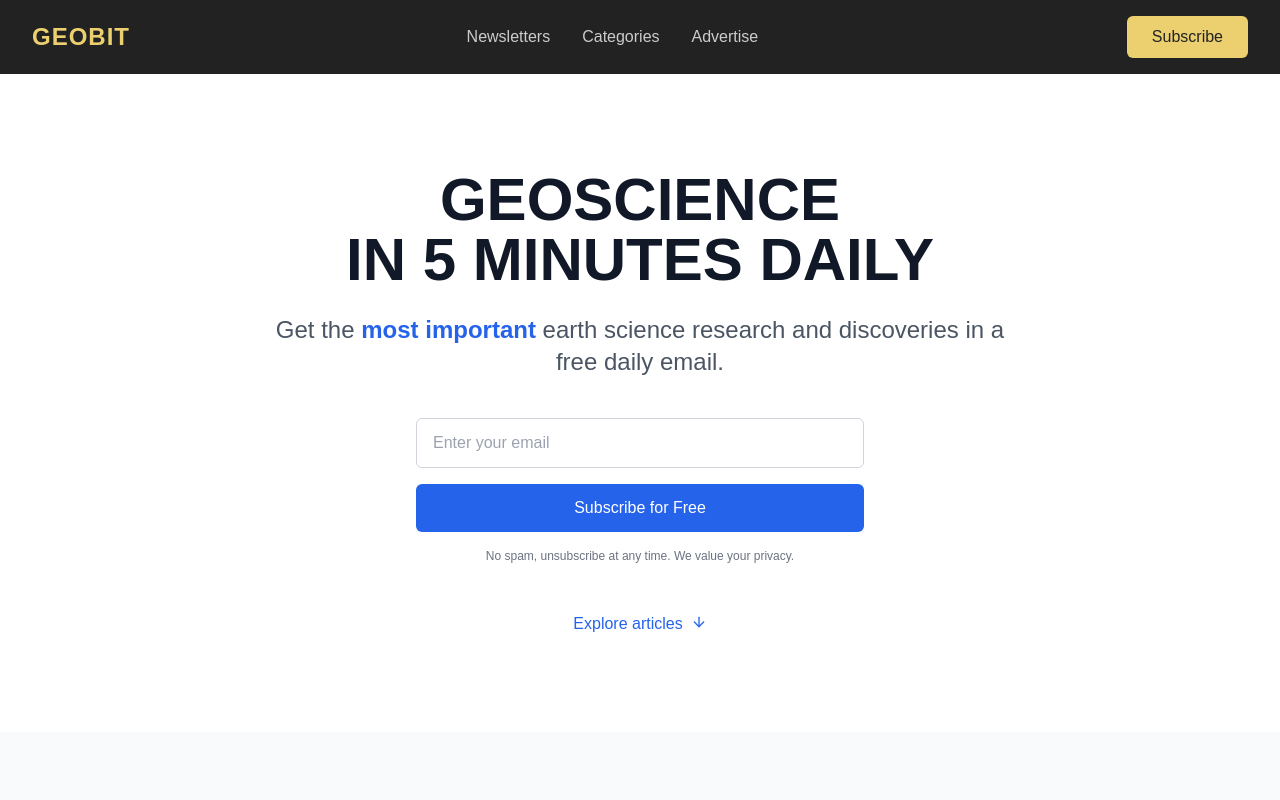
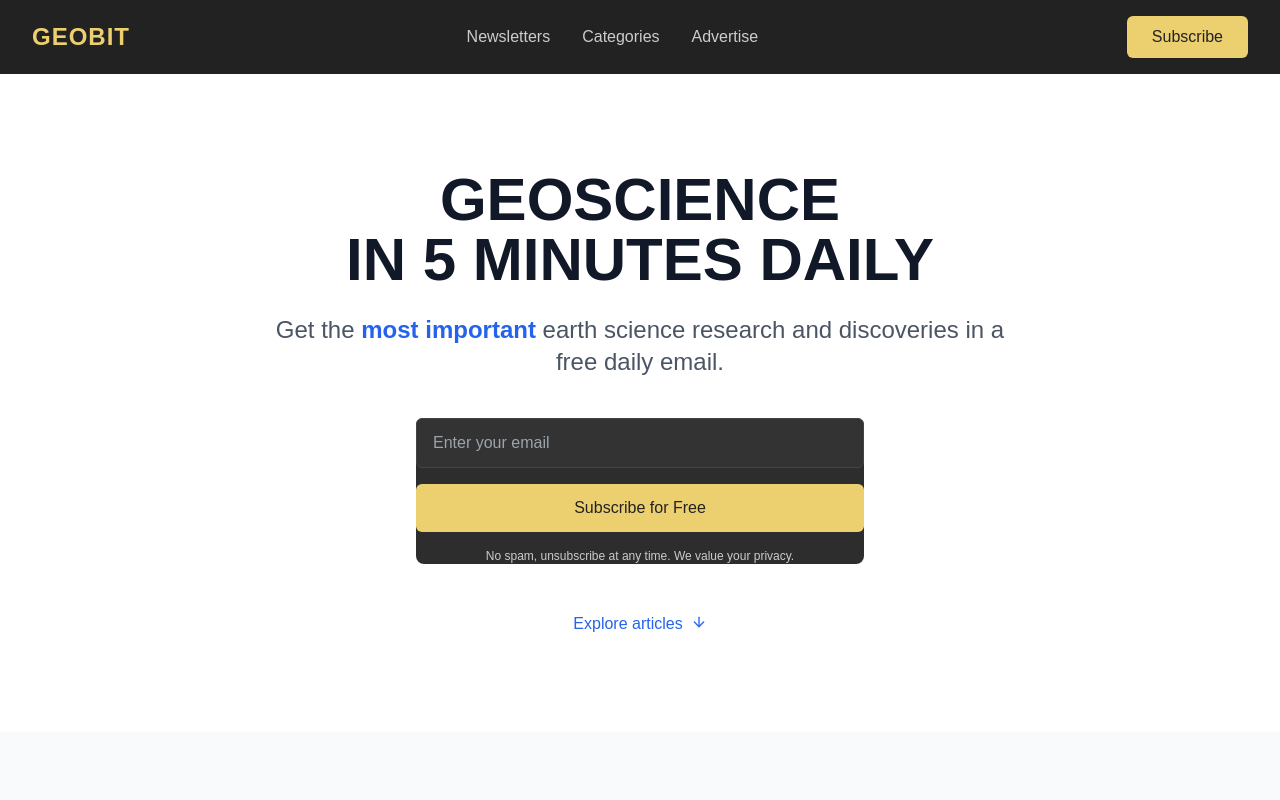
Before and after one commit to szilarddenes/geobit, a Next.js app: page / in a window 1280 px wide. Shown: the top 800 px of the page. Built offline with nearby package versions, Linux system fonts and the light colour scheme.

Commit message:
Update SubscriptionForm component to use dark theme

```diff
--- a/src/components/newsletter/SubscriptionForm.js
+++ b/src/components/newsletter/SubscriptionForm.js
@@ -1,6 +1,6 @@
 import { useState } from 'react';
 
-const SubscriptionForm = ({ className, buttonText = "Subscribe", theme = "light" }) => {
+const SubscriptionForm = ({ className, buttonText = "Subscribe", theme = "dark" }) => {
   const [email, setEmail] = useState('');
   const [isSubmitting, setIsSubmitting] = useState(false);
   const [subscribed, setSubscribed] = useState(false);
@@ -37,32 +37,38 @@
   const styles = {
     light: {
       container: 'bg-white',
-      input: 'border border-gray-300 focus:border-blue-500 focus:ring-blue-500 text-gray-900',
-      button: 'bg-blue-600 hover:bg-blue-700 focus:ring-blue-500 text-white',
+      input: 'border border-gray-300 focus:border-primary focus:ring-primary text-gray-900',
+      button: 'bg-primary hover:bg-primary-light focus:ring-primary-dark text-dark',
       text: 'text-gray-500'
     },
     dark: {
-      container: 'bg-gray-800',
-      input: 'border border-gray-600 focus:border-blue-400 focus:ring-blue-400 text-white bg-gray-700',
-      button: 'bg-blue-500 hover:bg-blue-600 focus:ring-blue-400 text-white',
-      text: 'text-gray-300'
+      container: 'bg-dark-card',
+      input: 'border border-dark-border focus:border-primary focus:ring-primary bg-dark-light text-light',
+      button: 'bg-primary hover:bg-primary-light focus:ring-primary-dark text-dark',
+      text: 'text-light-muted'
+    },
+    darker: {
+      container: 'bg-dark',
+      input: 'border border-dark-border focus:border-primary focus:ring-primary bg-dark-light text-light',
+      button: 'bg-primary hover:bg-primary-light focus:ring-primary-dark text-dark',
+      text: 'text-light-muted'
     }
   };
 
-  const currentStyle = styles[theme] || styles.light;
+  const currentStyle = styles[theme] || styles.dark;
 
   return (
     <div className={`${className} ${currentStyle.container} rounded-lg`}>
       {subscribed ? (
         <div className="text-center py-4">
-          <h3 className={`text-xl font-bold ${theme === 'dark' ? 'text-white' : 'text-gray-900'} mb-2`}>
+          <h3 className={`text-xl font-bold ${theme === 'light' ? 'text-gray-900' : 'text-primary'} mb-2`}>
             Thank you for subscribing!
           </h3>
           <p className={currentStyle.text}>
             Keep an eye on your inbox for the latest geoscience updates.
           </p>
           <button
-            className="mt-4 text-blue-600 hover:text-blue-500 font-medium"
+            className="mt-4 text-primary hover:opacity-90 font-medium"
             onClick={() => setSubscribed(false)}
           >
             Subscribe another email
```
